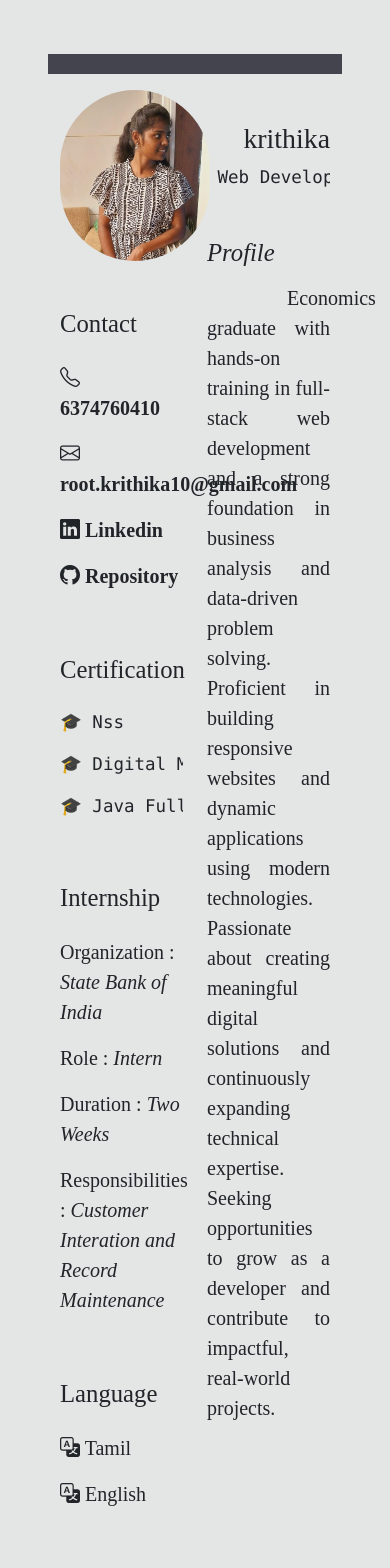
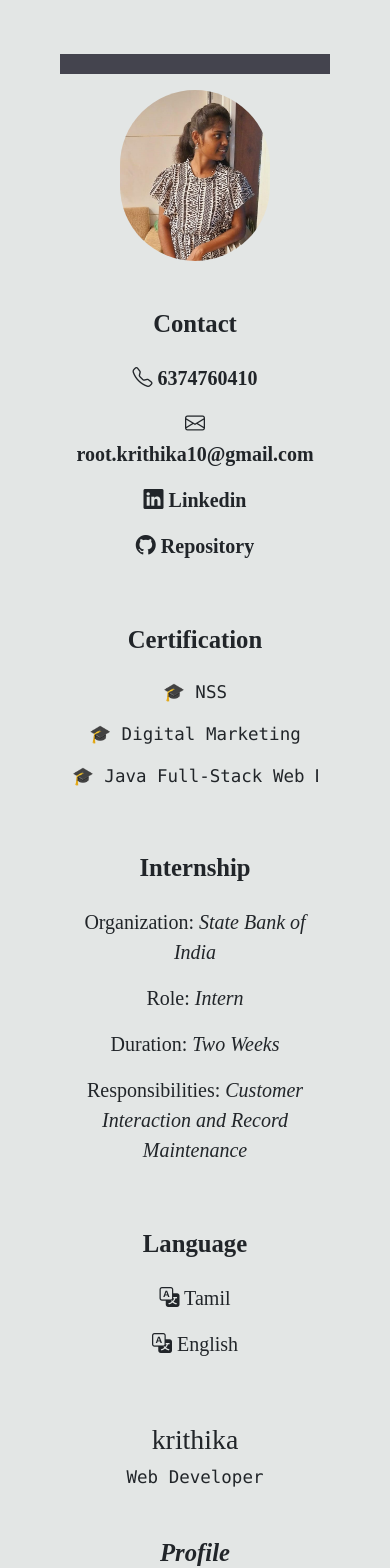
Before and after one commit to code-by-kiki/portfolio, a React (Create React App) app: page / in a window 390 px wide. Shown: the part 4780-6348 px from the top of the page. Built offline with nearby package versions, Linux system fonts and the light colour scheme.

Commit message:
updated to responsive

```diff
--- a/src/components/Resume.jsx
+++ b/src/components/Resume.jsx
@@ -2,56 +2,63 @@ import React from "react";
 import picture from '../assest/profile-pic.jpg';
 import 'bootstrap-icons/font/bootstrap-icons.css';
 
-function Resumedatas(props)
-{
-    return(
-        <div className="container-fulid" style={{fontFamily:'serif'}}>
-            <div className="row mt-5" style={{background:"rgb(68, 68, 78)", padding:'10px'}}>
-            </div>
+function Resumedatas(props) {
+  return (
+    <div className="container-fluid" style={{ fontFamily: 'serif' }}>
+      <div className="row mt-5" style={{ background: "rgb(68, 68, 78)", padding: '10px' }}></div>
+
       <div className="row">
-                <div className="col-6 mt-3" style={{textAlign:'start'}}>
-                    <img src={picture} alt="Krithika Profile" style={{ maxWidth: '150px',borderRadius:'25rem', }} />
+        {/* Left Column */}
+        <div className="col-12 col-md-6 mt-3 text-md-start text-center">
+          <img src={picture} alt="Krithika Profile" style={{ maxWidth: '150px', borderRadius: '25rem' }} />
+
           <div className="row">
             <div className="col mt-5 fw-bold">
-                        <h4 className="fw-blod fs-2 mb-4">Contact</h4>
-                        <p><i class="bi bi-telephone"></i> 6374760410</p>
-                        <p><i class="bi bi-envelope"></i> root.krithika10@gmail.com</p>
-                        <p><i class="bi bi-linkedin"></i><a href="www.linkedin.com/in/krithika-selvam-km10" className="text-decoration-none text-dark"> Linkedin</a> </p>
-                        <p><i class="bi bi-github"></i><a href="https://github.com/ " className="text-decoration-none text-dark"> Repository</a></p>
+              <h4 className="fw-bold fs-2 mb-4">Contact</h4>
+              <p><i className="bi bi-telephone"></i> 6374760410</p>
+              <p><i className="bi bi-envelope"></i> root.krithika10@gmail.com</p>
+              <p><i className="bi bi-linkedin"></i> <a href="https://www.linkedin.com/in/krithika-selvam-km10" className="text-decoration-none text-dark">Linkedin</a></p>
+              <p><i className="bi bi-github"></i> <a href="https://github.com/" className="text-decoration-none text-dark">Repository</a></p>
             </div>
           </div>
+
           <div className="row mt-5">
-                        <div className="col ">
-                             <h4 className="fw-blod fs-2 mb-4">Certification</h4>
-                            <pre>🎓 Nss</pre>
+            <div className="col">
+              <h4 className="fw-bold fs-2 mb-4">Certification</h4>
+              <pre>🎓 NSS</pre>
               <pre>🎓 Digital Marketing</pre>
               <pre>🎓 Java Full-Stack Web Development</pre>
             </div>
           </div>
+
           <div className="row mt-5">
-                        <div className="col" style={{fontFamily:'serif'}}>
-                             <h4 className="fw-blod fs-2 mb-4">Internship</h4>
-                           <p><b>Organization : </b><i>State Bank of India</i></p>
-                           <p><b>Role : </b><i>Intern</i></p>
-                           <p><b>Duration : </b><i>Two Weeks</i></p>
-                           <p><b>Responsibilities : </b><i>Customer Interation and Record Maintenance</i></p>
-                        </div>
-                    </div>
-                   <div className="row mt-5">
-                        <div className="col" >
-                             <h4 className="fw-blod fs-2 mb-4">Language</h4>
-                            <p><i class="bi bi-translate"></i>  Tamil</p>
-                            <p><i class="bi bi-translate"></i>  English</p>
+            <div className="col">
+              <h4 className="fw-bold fs-2 mb-4">Internship</h4>
+              <p><b>Organization:</b> <i>State Bank of India</i></p>
+              <p><b>Role:</b> <i>Intern</i></p>
+              <p><b>Duration:</b> <i>Two Weeks</i></p>
+              <p><b>Responsibilities:</b> <i>Customer Interaction and Record Maintenance</i></p>
             </div>
           </div>
 
+          <div className="row mt-5">
+            <div className="col">
+              <h4 className="fw-bold fs-2 mb-4">Language</h4>
+              <p><i className="bi bi-translate"></i> Tamil</p>
+              <p><i className="bi bi-translate"></i> English</p>
             </div>
-                <div className="col-6">
-                    <h1 className="mt-5" style={{textAlign:'end'}}>{props.name}</h1>
-                    <pre style={{textAlign:'end'}}> Web Developer</pre>
-                    <div className="row mt-5" style={{textAlign:'start'}}>
-                        <h4 className="mb-3 fw-blod fs-2 "><i>Profile</i></h4>
-                        <p style={{textAlign:'justify',textIndent:'5rem'}}>Economics graduate with hands-on training in full-stack web development and a
+          </div>
+        </div>
+
+        {/* Right Column */}
+        <div className="col-12 col-md-6 text-md-end text-center">
+          <h1 className="mt-5">{props.name}</h1>
+          <pre>Web Developer</pre>
+
+          <div className="row mt-5 text-md-start text-center">
+            <h4 className="mb-3 fw-bold fs-2"><i>Profile</i></h4>
+            <p style={{ textAlign: 'justify', textIndent: '2rem' }}>
+              Economics graduate with hands-on training in full-stack web development and a
               strong foundation in business analysis and data-driven problem solving. Proficient in building responsive websites and dynamic applications using modern technologies. Passionate about creating meaningful digital solutions and continuously expanding technical expertise.
               Seeking opportunities to grow as a developer and contribute to impactful, real-world projects.
             </p>
```
Lines whose indentation alone changed are shown as unchanged.
